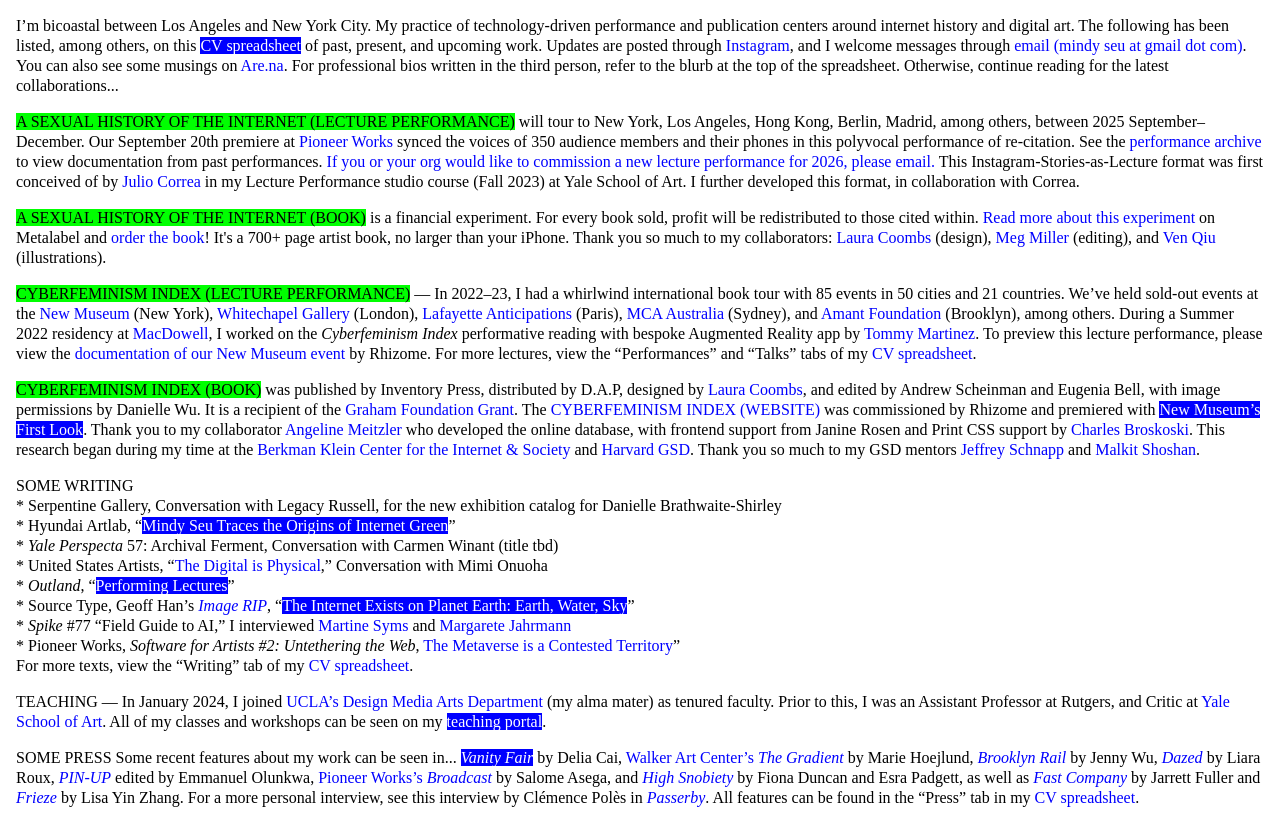
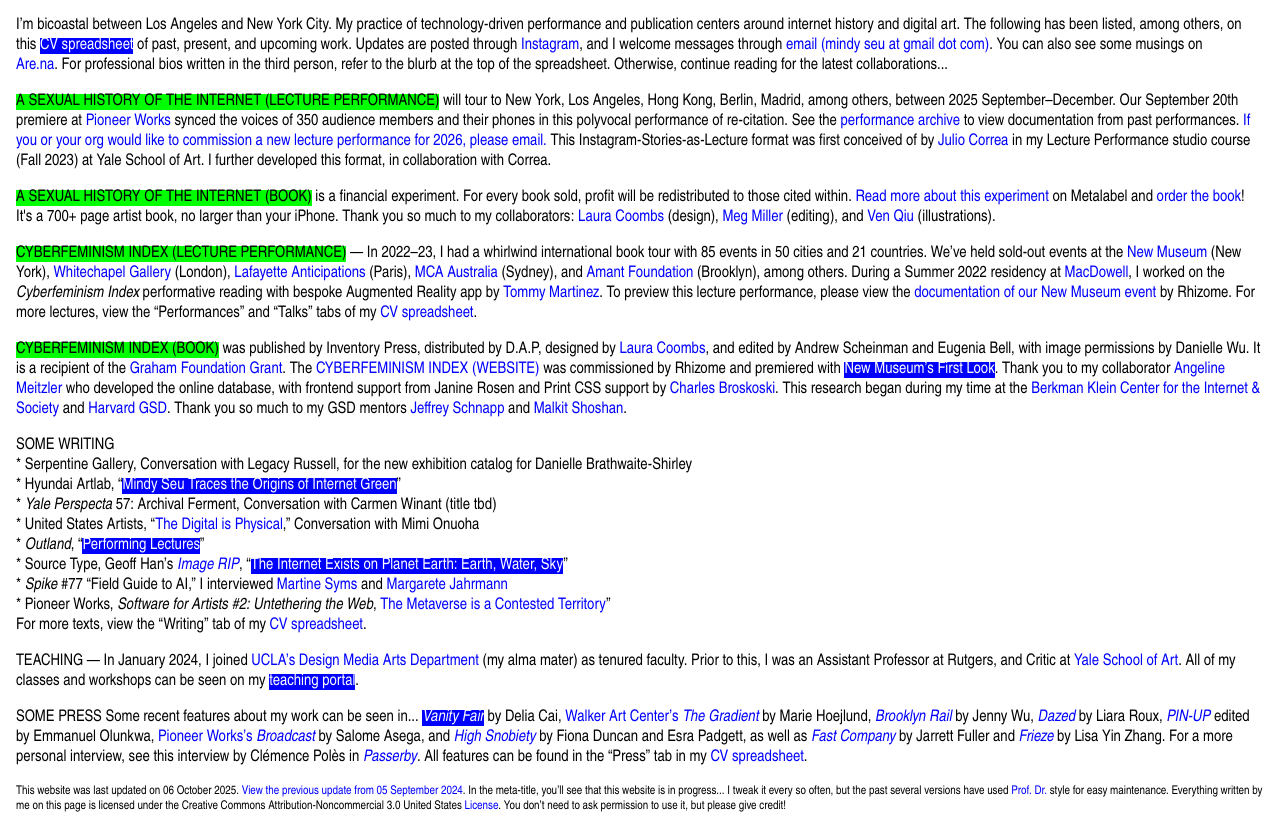
Before and after one commit to isaliuu/isaliuu.github.io, a plain HTML site: page index.html in a window 1280 px wide. Shown: the top 817 px of the page. Drawn offline with nearby package versions, Linux system fonts and the light colour scheme; files that its build step writes are made by us from their sources; a script that the page names is missing; a small style sheet from the web is missing; a web font is replaced by a local one.

Commit message:
Update main.css

```diff
--- a/main.css
+++ b/main.css
@@ -1,5 +1,5 @@
 html,body {
-	font-family: Arial W05 Narrow5310067, san-serif;
+	font-family: Arial Narrow, san-serif;
 	margin: 0px 8px 0px 8px;
 	line-height: 1.25;
 }
```
